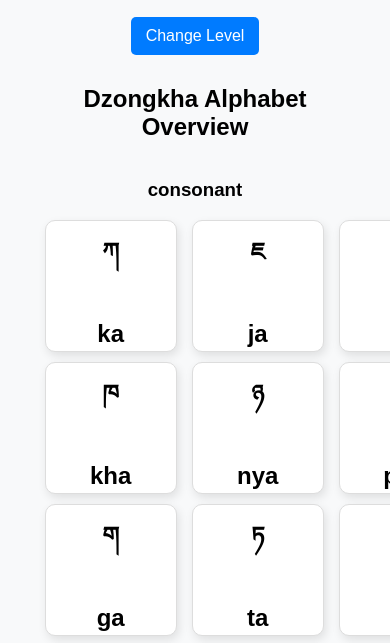
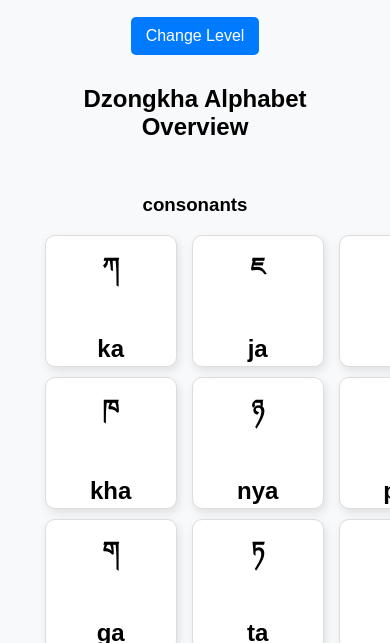
Before and after one commit to crbarahona/dzongkha_flashcards, a plain HTML site: page index.html in a window 390 px wide. Shown: the part 132-775 px from the top of the page. Drawn offline with Linux system fonts and the light colour scheme.

Commit message:
Enhance Dzongkha Flashcards functionality and styling
- Update changeLevel method to include "hint" level for shuffling flashcards.
- Modify section header to pluralize group names.
- Add responsive grid layout for overview container in styles.

```diff
--- a/script.js
+++ b/script.js
@@ -73,7 +73,7 @@ class DzongkhaFlashcards {
 
     changeLevel() {
       this.currentLevel = (this.currentLevel + 1) % this.levels.length;
-      if (this.levels[this.currentLevel] === "memory") {
+      if (this.levels[this.currentLevel] === "memory" || this.levels[this.currentLevel] === "hint") {
         this.shuffleFlashcards();
       } else {
         this.flashcards = [...this.originalflashcards];
@@ -135,7 +135,7 @@ class DzongkhaFlashcards {
 
       Object.keys(grouped).forEach(group => {
         const section = document.createElement("div");
-        section.innerHTML = `<h3>${group}</h3>`;
+        section.innerHTML = `<h3>${group}s</h3>`;
         const grid = document.createElement("div");
         grid.className = "grid";
 
--- a/styles.css
+++ b/styles.css
@@ -5,6 +5,24 @@ body {
     background-color: #f8f9fa;
     padding: 20px;
 }
+
+.overview-container {
+    display: grid;
+    grid-template-columns: repeat(auto-fit, minmax(100px, 1fr));
+    gap: 15px;
+    justify-content: center;
+    width: 90%;
+    max-width: 800px;
+    margin: auto;
+}
+
+/* Responsive Adjustments */
+@media (max-width: 600px) {
+    .overview-container {
+        grid-template-columns: repeat(auto-fit, minmax(80px, 1fr));
+    }
+}
+
 
 /* Overview Section */
 #overview {
```
